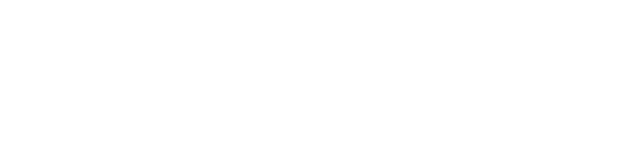
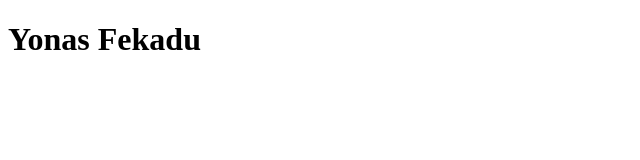
Before and after one commit to nanbont/new-group-repo, a plain HTML site: page index.html in a window 1280 px wide. Shown: the whole page, without its empty margins (0-640 px from the left). Drawn offline with Linux system fonts and the light colour scheme.

Commit message:
my name is yonas

```diff
--- a/index.html
+++ b/index.html
@@ -6,6 +6,6 @@
     <title>group rep</title>
 </head>
 <body>
-
+    <h1>Yonas Fekadu</h1>
 </body>
 </html>
```
